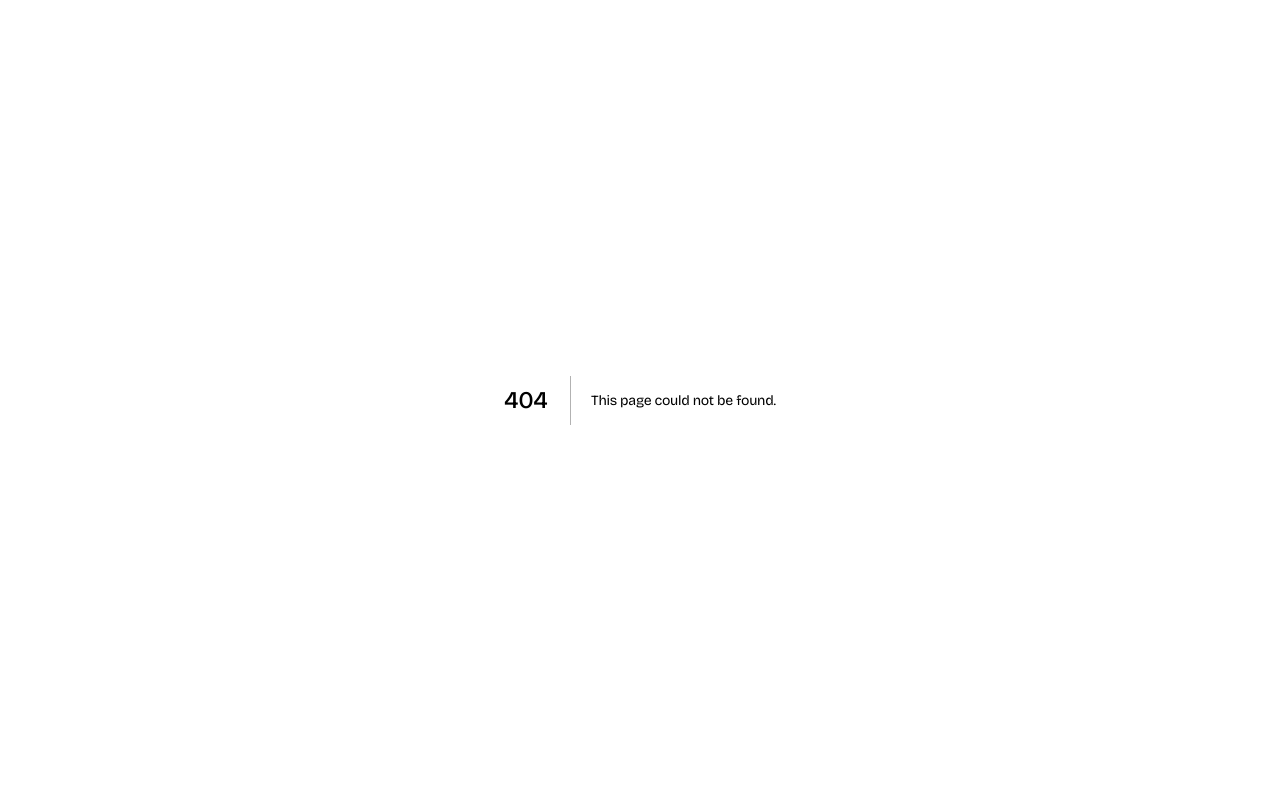
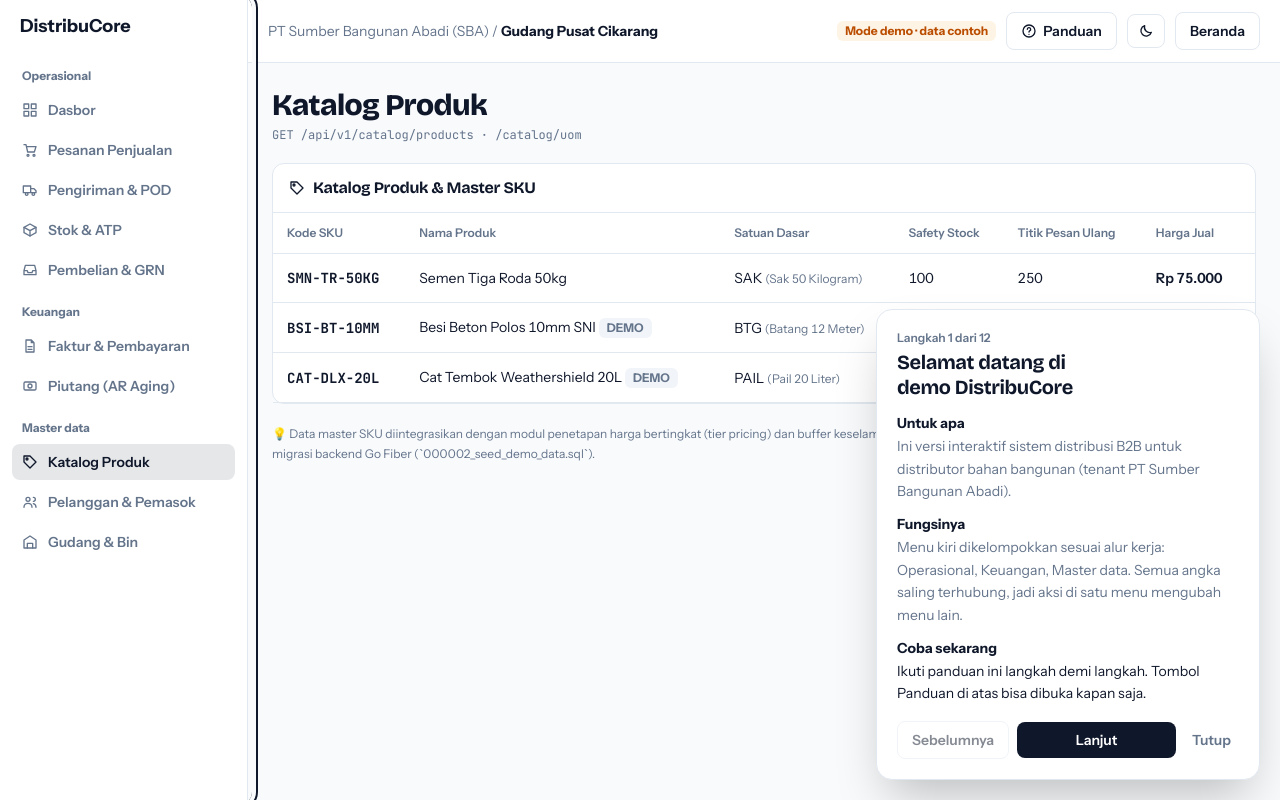
Before and after one commit to afrizadwi21/DistribuCore, a Next.js app in the folder apps/web/: page /demo/catalog in a window 1280 px wide. Before the commit this address had no page. Built offline with nearby package versions, Linux system fonts and the light colour scheme.

Commit message:
feat(demo): add product catalog and master SKU registry page

```diff
--- /dev/null
+++ b/apps/web/src/app/demo/catalog/page.tsx
@@ -0,0 +1,46 @@
+"use client";
+
+import { useDemo } from "@/components/demo/DemoContext";
+import { rp } from "@/components/demo/calc";
+import { DIcon } from "@/components/demo/icons";
+import { DemoTag, Panel, TD, TH } from "@/components/demo/ui";
+
+const UOM_NAMES: Record<string, string> = {
+  SAK: "Sak 50 Kilogram",
+  BTG: "Batang 12 Meter",
+  PAIL: "Pail 20 Liter",
+  DUS: "Dus Karton",
+};
+
+export default function CatalogPage() {
+  const { skus } = useDemo();
+
+  return (
+    <div className="grid gap-5">
+      <Panel title="Katalog Produk & Master SKU" icon={<DIcon name="tag" />}>
+        <div className="overflow-x-auto">
+          <table className="w-full border-collapse">
+            <thead>
+              <tr>{["Kode SKU", "Nama Produk", "Satuan Dasar", "Safety Stock", "Titik Pesan Ulang", "Harga Jual"].map((h) => <th key={h} className={TH}>{h}</th>)}</tr>
+            </thead>
+            <tbody>
+              {skus.map((s) => (
+                <tr key={s.code}>
+                  <td className={`${TD} font-mono font-bold`}>{s.code}</td>
+                  <td className={TD}>{s.name} <DemoTag show={s.demo} /></td>
+                  <td className={TD}>{s.uom} <span className="text-xs text-[var(--mu)]">({UOM_NAMES[s.uom] || s.uom})</span></td>
+                  <td className={TD}>{s.safety}</td>
+                  <td className={TD}>{s.reorder}</td>
+                  <td className={`${TD} font-semibold`}>{rp(s.price)}</td>
+                </tr>
+              ))}
+            </tbody>
+          </table>
+        </div>
+      </Panel>
+      <p className="text-xs leading-relaxed text-[var(--mu)]">
+        💡 Data master SKU diintegrasikan dengan modul penetapan harga bertingkat (tier pricing) dan buffer keselamatan otomatis. Nilai satuan dan harga di atas sesuai dengan dataset migrasi backend Go Fiber (`000002_seed_demo_data.sql`).
+      </p>
+    </div>
+  );
+}
```
